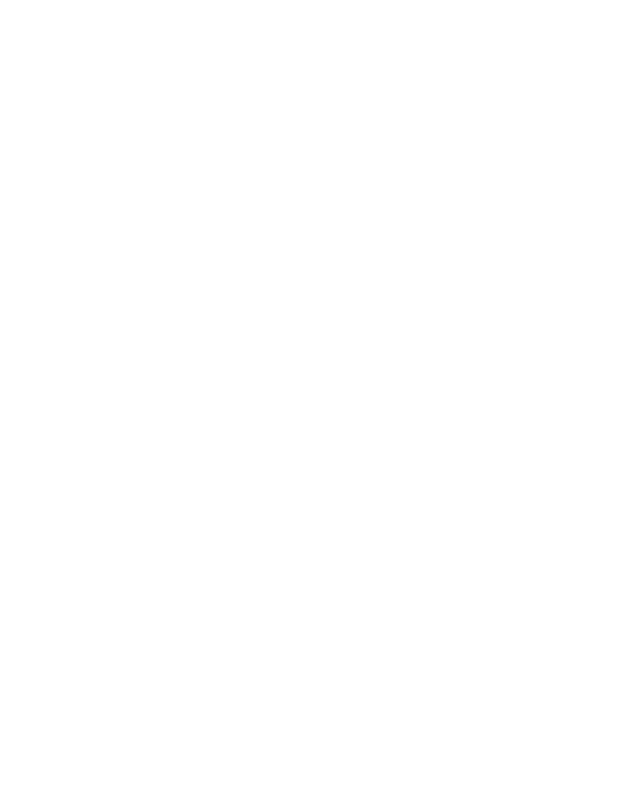
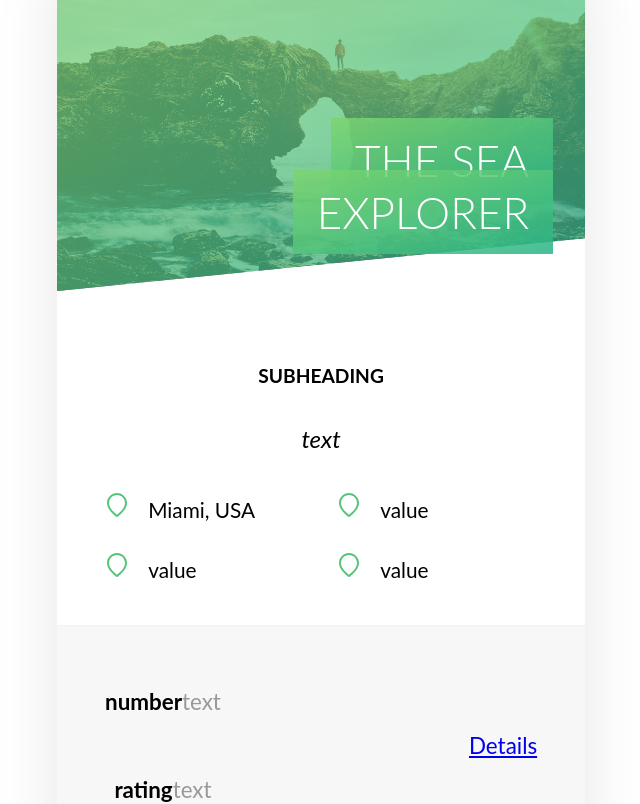
Before and after one commit to austinparvin/Natours-FE, a React (Create React App) app: page / in a window 1280 px wide. Shown: the part 260-1064 px from the top of the page, without its empty margins (69-709 px from the left). Before the commit the page ends 860 px from the top, so only its background shows below. Built offline with nearby package versions, Linux system fonts and the light colour scheme.

Commit message:
create tourCard and move over css

```diff
--- a/src/App.js
+++ b/src/App.js
@@ -1,10 +1,12 @@
 import Nav from "./nav/Nav";
+import AllTours from "./allTours/AllTours";
 import "./App.scss";
 
 function App() {
   return (
     <div className="App">
       <Nav />
+      <AllTours />
     </div>
   );
 }
--- a/src/App.scss
+++ b/src/App.scss
@@ -4,4 +4,6 @@
   font-family: 'Lato', sans-serif;
   padding: 30px;
   min-height: 100vh;
+  flex-direction: column;
+
 }
--- /dev/null
+++ b/src/allTours/AllTours.jsx
@@ -0,0 +1,20 @@
+import { useState } from "react";
+import TourCard from "../tourCard/tourCard";
+import "./allTours.scss";
+
+const AllTours = () => {
+  const [tours, setTours] = useState([{ name: "test" }, { name: "test2" }]);
+  const [loading, setLoading] = useState(false);
+
+  return loading ? (
+    <h1>Loading...</h1>
+  ) : (
+    <div className="cards">
+      {tours.map((tour, i) => (
+        <TourCard tour={tour} key={i} />
+      ))}
+    </div>
+  );
+};
+
+export default AllTours;
--- /dev/null
+++ b/src/allTours/allTours.scss
@@ -0,0 +1,6 @@
+.cards {
+  display: flex;
+  flex-wrap: wrap;
+  justify-content: space-between;
+  padding: 6rem 6rem;
+}
--- a/src/nav/Nav.scss
+++ b/src/nav/Nav.scss
@@ -1,6 +1,5 @@
 nav {
   height: 80px;
-  width: 100%;
   background-color: #444444;
   color: #f7f7f7;
   padding: 0 30px;
--- /dev/null
+++ b/src/tourCard/tourCard.jsx
@@ -0,0 +1,65 @@
+import "./tourCard.scss";
+
+const TourCard = ({ tour }) => {
+  console.log(tour);
+  return (
+    <div className="card">
+      <div class="card__header">
+        <div class="card__picture">
+          <div class="card__picture-overlay">&nbsp;</div>
+          <img
+            src="/tour-2-cover.jpeg"
+            alt="Tour Cover"
+            class="card__picture-img"
+          />
+        </div>
+        <h3 class="heading-tertiary">
+          <span>The Sea Explorer</span>
+        </h3>
+      </div>
+      <div class="card__details">
+        <h4 class="card__sub-heading">subheading</h4>
+        <p class="card__text">text</p>
+        <div class="card__data">
+          <svg class="card__icon">
+            <path d="M12 0c-5.5 0-10 4.5-10 10 0 7.4 9.1 13.6 9.4 13.8 0.2 0.1 0.4 0.2 0.6 0.2s0.4-0.1 0.6-0.2c0.3-0.2 9.4-6.4 9.4-13.8 0-5.5-4.5-10-10-10zM12 21.8c-1.9-1.4-8-6.4-8-11.8 0-4.4 3.6-8 8-8s8 3.6 8 8c0 5.4-6.1 10.4-8 11.8z"></path>
+          </svg>
+          <span>Miami, USA</span>
+        </div>
+        <div class="card__data">
+          <svg class="card__icon">
+            <path d="M12 0c-5.5 0-10 4.5-10 10 0 7.4 9.1 13.6 9.4 13.8 0.2 0.1 0.4 0.2 0.6 0.2s0.4-0.1 0.6-0.2c0.3-0.2 9.4-6.4 9.4-13.8 0-5.5-4.5-10-10-10zM12 21.8c-1.9-1.4-8-6.4-8-11.8 0-4.4 3.6-8 8-8s8 3.6 8 8c0 5.4-6.1 10.4-8 11.8z"></path>
+          </svg>
+          <span class="card__value">value</span>
+        </div>
+        <div class="card__data">
+          <svg class="card__icon">
+            <path d="M12 0c-5.5 0-10 4.5-10 10 0 7.4 9.1 13.6 9.4 13.8 0.2 0.1 0.4 0.2 0.6 0.2s0.4-0.1 0.6-0.2c0.3-0.2 9.4-6.4 9.4-13.8 0-5.5-4.5-10-10-10zM12 21.8c-1.9-1.4-8-6.4-8-11.8 0-4.4 3.6-8 8-8s8 3.6 8 8c0 5.4-6.1 10.4-8 11.8z"></path>
+          </svg>
+          <span class="card__value">value</span>
+        </div>
+        <div class="card__data">
+          <svg class="card__icon">
+            <path d="M12 0c-5.5 0-10 4.5-10 10 0 7.4 9.1 13.6 9.4 13.8 0.2 0.1 0.4 0.2 0.6 0.2s0.4-0.1 0.6-0.2c0.3-0.2 9.4-6.4 9.4-13.8 0-5.5-4.5-10-10-10zM12 21.8c-1.9-1.4-8-6.4-8-11.8 0-4.4 3.6-8 8-8s8 3.6 8 8c0 5.4-6.1 10.4-8 11.8z"></path>
+          </svg>
+          <span class="card__value">value</span>
+        </div>
+      </div>
+      <div class="card__footer">
+        <p>
+          <span class="card__footer-value">number</span>
+          <span class="card__footer-text">text</span>
+        </p>
+        <p class="card__ratings">
+          <span class="card__footer-value">rating</span>
+          <span class="card__footer-text">text</span>
+        </p>
+        <a class="btn btn--green btn--small" href="/">
+          Details
+        </a>
+      </div>
+    </div>
+  );
+};
+
+export default TourCard;
--- /dev/null
+++ b/src/tourCard/tourCard.scss
@@ -0,0 +1,147 @@
+.card {
+  border-radius: 3px;
+  overflow: hidden;
+  -webkit-box-shadow: 0 1.5rem 4rem rgba(0, 0, 0, 0.1);
+  box-shadow: 0 1.5rem 4rem rgba(0, 0, 0, 0.1);
+  background-color: #fff;
+  -webkit-transition: 0.3s all;
+  transition: 0.3s all;
+  -webkit-backface-visibility: hidden;
+  backface-visibility: hidden;
+  display: -webkit-box;
+  display: -ms-flexbox;
+  display: flex;
+  -webkit-box-orient: vertical;
+  -webkit-box-direction: normal;
+  -ms-flex-direction: column;
+  flex-direction: column;
+}
+.card__header {
+  position: relative;
+}
+.card__picture {
+  position: relative;
+  -webkit-clip-path: polygon(0 0, 100% 0%, 100% 83%, 0% 98%);
+  clip-path: polygon(0 0, 100% 0%, 100% 83%, 0% 98%);
+  height: 22rem;
+}
+.card__picture-overlay {
+  position: absolute;
+  width: 100%;
+  height: 100%;
+  background-image: -webkit-gradient(
+    linear,
+    left top,
+    right bottom,
+    from(#7dd56f),
+    to(#28b487)
+  );
+  background-image: linear-gradient(to right bottom, #7dd56f, #28b487);
+  opacity: 0.7;
+}
+.card__picture-img {
+  -o-object-fit: cover;
+  object-fit: cover;
+  height: 100%;
+  width: 100%;
+}
+.card__details {
+  display: grid;
+  grid-template-columns: 1fr 1fr;
+  grid-row-gap: 1.75rem;
+  grid-column-gap: 2rem;
+  padding: 2.5rem 3rem;
+}
+.card__sub-heading {
+  font-size: 1.2rem;
+  text-transform: uppercase;
+  font-weight: 700;
+  grid-column: 1 / -1;
+}
+.card__text {
+  grid-column: 1 / -1;
+  font-size: 1.5rem;
+  font-style: italic;
+  margin-top: -1rem;
+  margin-bottom: 0.75rem;
+}
+.card__data {
+  font-size: 1.3rem;
+  display: -webkit-box;
+  display: -ms-flexbox;
+  display: flex;
+  -webkit-box-align: center;
+  -ms-flex-align: center;
+  align-items: center;
+}
+.card__data svg {
+  margin-right: 0.7rem;
+}
+.card__icon {
+  height: 2rem;
+  width: 2rem;
+  fill: #55c57a;
+}
+.card__footer {
+  background-color: #f7f7f7;
+  padding: 2.5rem 3rem;
+  border-top: 1px solid #f1f1f1;
+  font-size: 1.4rem;
+  display: grid;
+  grid-template-columns: auto 1fr;
+  grid-column-gap: 1rem;
+  grid-row-gap: 1rem;
+  margin-top: auto;
+}
+.card__footer-value {
+  font-weight: 700;
+}
+.card__footer-text {
+  color: #999;
+}
+.card__ratings {
+  grid-row: 2 / 3;
+}
+.card .btn-small,
+.card .btn {
+  grid-row: 1 / 3;
+  justify-self: end;
+  -ms-flex-item-align: center;
+  align-self: center;
+}
+.heading-tertiary {
+  font-size: 2.75rem;
+  text-align: right;
+  position: absolute;
+  bottom: 1rem;
+  right: 2rem;
+  width: 70%;
+  z-index: 10;
+}
+
+.heading-primary,
+.heading-tertiary {
+  color: #fff;
+  text-transform: uppercase;
+  font-weight: 300;
+}
+
+.heading-primary span,
+.heading-tertiary span {
+  padding: 1rem 1.5rem;
+  line-height: 1;
+  -webkit-box-decoration-break: clone;
+  box-decoration-break: clone;
+  background-image: -webkit-gradient(
+    linear,
+    left top,
+    right bottom,
+    from(rgba(125, 213, 111, 0.85)),
+    to(rgba(40, 180, 135, 0.85))
+  );
+  background-image: linear-gradient(
+    to bottom right,
+    rgba(125, 213, 111, 0.85),
+    rgba(40, 180, 135, 0.85)
+  );
+}
```
Also changed, not shown: public/tour-2-cover.jpeg (added).
